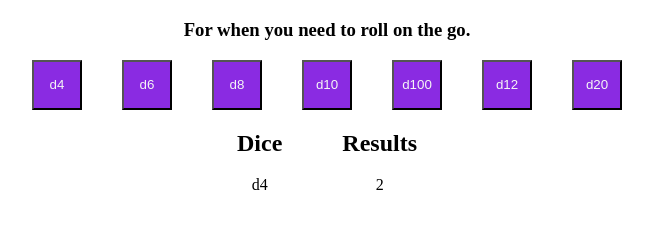
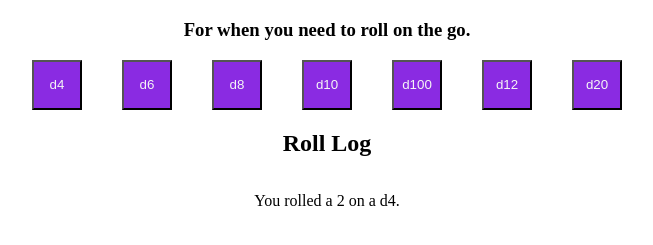
Before and after one commit to chaoticmewtral/dice-roller, a plain HTML site: page index.html in a window 1280 px wide. Both pictures are taken after a click on the button "d4". Shown: the part 61-306 px from the top of the page, without its empty margins (313-966 px from the left). Drawn offline with Linux system fonts and the light colour scheme.

Commit message:
Add to files.
Made results one div. Created a return message in script.js. Adjusted style.css to match div changes.

```diff
--- a/index.html
+++ b/index.html
@@ -33,15 +33,11 @@
                 <button>d20</button>
             </div>
         </div>
-        <div id="results">
-            <div>
-                <h2>Dice</h2>
-                <div id="die-rolled"></div>
-            </div>
-            <div>
-                <h2>Results</h2>
-                <div id="result"></div>
-            </div>
+        <div id="results-heading">
+            <h2>Roll Log</h2>
+        </div>
+        <div id="result">
+
         </div>
     </body>
 </html>
--- a/script.js
+++ b/script.js
@@ -7,8 +7,6 @@ const dice = document.querySelectorAll('button');
 const dieRolled = document.querySelector('#die-rolled');
 const result = document.querySelector('#result');
 
-
-
 // event listeners
 dice.forEach(die => die.addEventListener('click', () => rollTheDice(die.textContent)));
 
@@ -17,18 +15,12 @@ function rollTheDice(e) {
     dNum = e;
     let num = parseInt(e.slice(1));
     dResult = Math.ceil(Math.random() * num);
-    showDieRolled();
-    showResult();
+    let msg = `You rolled a ${dResult} on a ${dNum}.`
+    showResult(msg);
 }
 
-function showDieRolled() {
-    const txtDie = document.createElement('p');
-    txtDie.textContent = dNum;
-    dieRolled.appendChild(txtDie);
-}
-
-function showResult() {
+function showResult(e) {
     const txtRes = document.createElement('p');
-    txtRes.textContent = dResult;
+    txtRes.textContent = e;
     result.appendChild(txtRes);
 }
--- a/style.css
+++ b/style.css
@@ -35,9 +35,7 @@
     color: blueviolet;
 }
 
-#results {
+#result {
     display: flex;
-    flex-direction: row;
-    justify-content: center;
-    gap: 60px;
+    flex-direction: column-reverse;
 }
```
